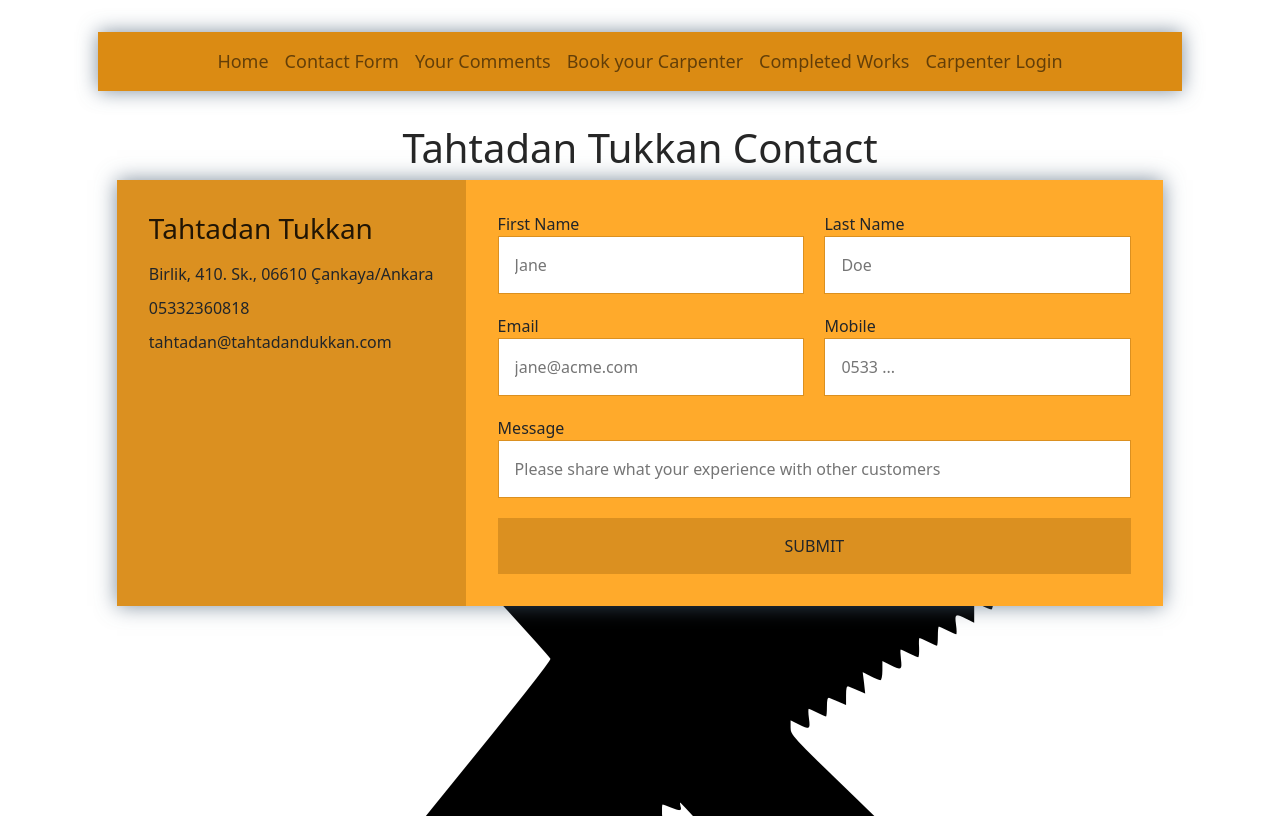
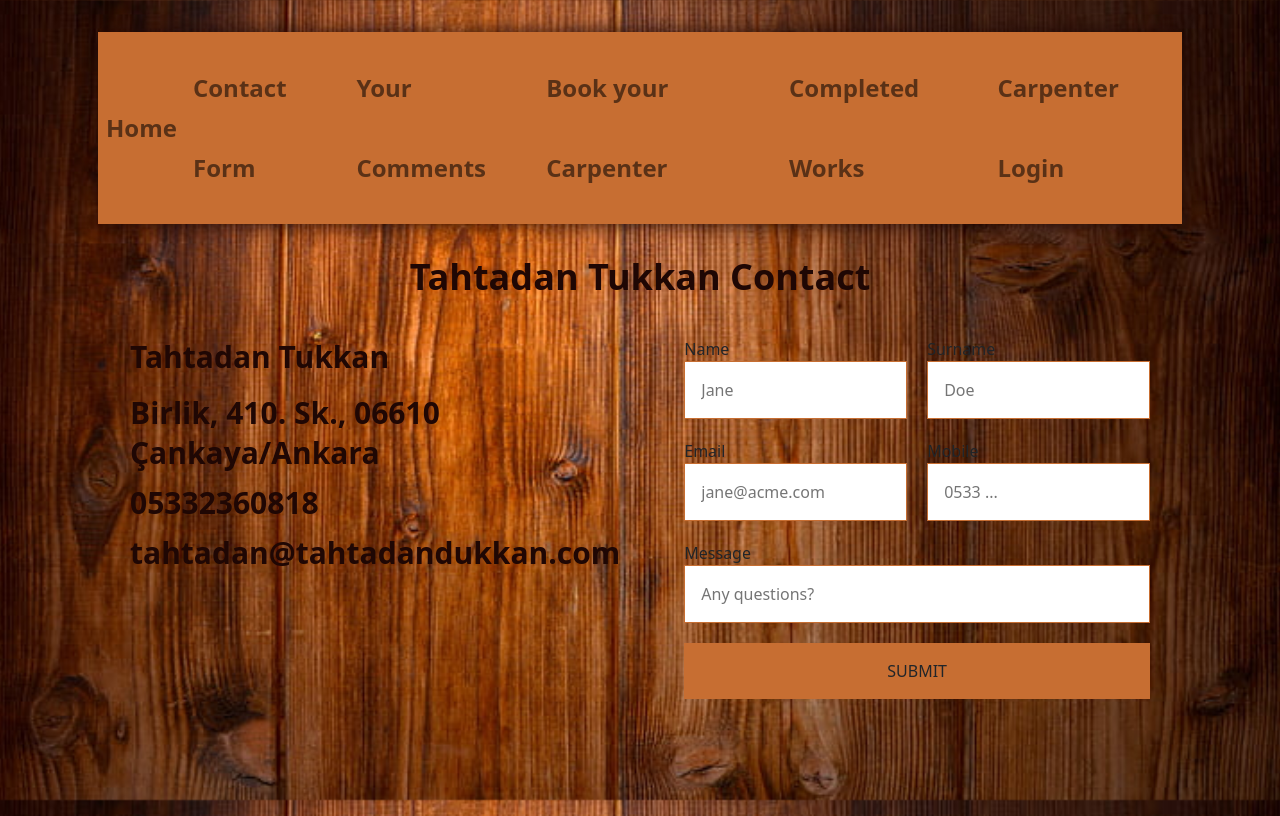
Before and after one commit to emresorkun/handyman-reactjs, a React (Create React App) app: page /contact-form in a window 1280 px wide. Built offline with nearby package versions, Linux system fonts and the light colour scheme.

Commit message:
comments-background styling

```diff
--- a/src/App.scss
+++ b/src/App.scss
@@ -16,28 +16,51 @@
 .form-company-info ul {
   list-style: none;
   padding: 0;
+
 }
 
 .form-company-info {
-  background: #db9020;
+  //background: #c76e32;
 }
 
 .form-company-info h3,
-ul {
+ul, .form-contact-input-header {
   text-align: center;
   margin: 0 0 1rem 0;
+  line-height: 40px;
+  font-size: 30px;
+  font-weight: 900;
+  color: #1f0704;
+
+}
+
+.form-contact-input-header {
+  text-align: center;
+  margin: 0 0 1rem 0;
+  line-height: 40px;
+  font-size: 30px;
+  font-weight: 900;
+  color: #1f0704;
+
 }
 
 .form-contact {
-  background: #ffaa2b;
+  //background: #a87c60;
+
+
 }
 
 .form-brand {
   text-align: center;
+  color: #1f0704;
+  line-height: 40px;
+  font-size: 36px;
+  font-weight: 900;
+
 }
 
-.form-wrapper {
-  box-shadow: 0 0 20px 0 rgba(72, 94, 116, 0.7);
+.form-er {
+  box-shadow: 0 0 20px 0 #1f0704;
 }
 
 .form-wrapper > * {
@@ -68,21 +91,21 @@ ul {
 .form-contact-input textarea {
   width: 100%;
   padding: 1em;
-  border: 1px solid #db9020;
+  border: 1px solid #c76e32;
 }
 
 .form-contact-input button {
-  background: #db9020;
+  background: #c76e32;
   border: 0;
   text-transform: uppercase;
 }
 
 .form-contact-input button:hover,
 .form-contact-input button:focus {
-  background: #24a513;
-  color: #051d22;
+  background: #1f0704;
+  color: #c76e32;
   outline: 0;
-  transition: background-color 2s ease-out;
+  transition: background-color 1s ease-out;
 }
 
 // CONTACT-comments FORM
@@ -138,8 +161,8 @@ ul {
 }
 
 .navbar {
-  background-color: #db8b13;
-  box-shadow: 0 0 20px 0 rgba(72, 94, 116, 0.7);
+  background-color: #c76e32;
+  box-shadow: 1px 0 20px 0 #1f0704;
   display: grid;
   place-items: center;
   align-items: center;
@@ -147,26 +170,30 @@ ul {
 }
 
 body {
-  background: #db8b13;
-  color: #485e74;
-  line-height: 1.6;
+  color: #1f0704;
+  line-height: 1.5;
+  font-family: "Muli", sans-serif;
+  background-image: url(./images/bg.png);
+  background-repeat: no-repeat;
+  background-size: cover;
+  //background-position: center 200px;
+  background-attachment: fixed;
+  -webkit-font-smoothing: antialiased;
+  -moz-osx-font-smoothing: grayscale;
   font-family: "Segoe UI", Tahoma, Geneva, Verdana, sans-serif;
   padding: 1em;
 }
 
-body {
-  color: #455;
-  line-height: 1.5;
-  font-family: "Muli", sans-serif;
-  background-image: url(./images/bg2.png);
-  background-repeat: no-repeat;
-  //background-size: cover;
-  background-position: center 200px;
-  background-attachment: fixed;
-  -webkit-font-smoothing: antialiased;
-  -moz-osx-font-smoothing: grayscale;
+.nav-link {
+  font-size: x-large;
+  color: #1f0704;
+  line-height: 80px;
+  font-size: 24px;
+  font-weight: 800;
 }
 
-.nav-link {
-  font-size: large;
+.errors-input {
+  color: red;
+  font-weight: 1000;
+  font-size: 18px;
 }
--- a/src/pages/Admin.js
+++ b/src/pages/Admin.js
@@ -1,9 +1,11 @@
 import React from 'react'
-
+import CommentsPrint from '../components/CommentsPrint'
  const Admin = () => {
   return (
+
     <div>
-      ADMIN PAGES
+    <CommentsPrint
+    />
     </div>
   )
 }
--- a/src/pages/Comments.js
+++ b/src/pages/Comments.js
@@ -13,7 +13,7 @@ const CommentsSchema = Yup.object().shape({
     .required("Required"),
   lastName: Yup.string().min(2, "Too Short!").max(30, "Too Long!"),
   comment: Yup.string()
-    .min(5, "Please a little longer!! (min 5 characters..)")
+    .min(5, "Comments should be longer (min 5 characters..)")
     .max(155, "Too Long!")
     .required("Required"),
   email: Yup.string().email("Invalid email").required("Required"),
@@ -48,16 +48,15 @@ function Comments() {
     <>
       <CommentsPrint />
       <div className="form-container">
-        <h1 className="form-brand">Tahtadan Tukkan Contact</h1>
+        <h1 className="form-brand">Share Your Comments With Us!</h1>
         <div className="form-wrapper">
-          <div className="form-company-info">
-            <h3>Tahtadan Tukkan</h3>
+          {/* <div className="form-company-info">
             <ul>
               <li>Birlik, 410. Sk., 06610 Çankaya/Ankara</li>
               <li>05332360818</li>
               <li>tahtadan@tahtadandukkan.com</li>
             </ul>
-          </div>
+          </div> */}
           <Formik
             initialValues={{
               firstName: "",
@@ -85,7 +84,12 @@ function Comments() {
                 <Form>
                   <div className="form-contact-input">
                     <p>
-                      <label htmlFor="firstName">First Name</label>
+                      <label
+                        htmlFor="firstName"
+                        className="form-contact-input-header"
+                      >
+                        Name
+                      </label>
                       <Field
                         id="firstName"
                         name="firstName"
@@ -93,18 +97,28 @@ function Comments() {
                         type="firstName"
                       />
                       {errors.firstName && touched.firstName ? (
-                        <div>{errors.firstName}</div>
+                        <div className="errors-input">{errors.firstName}</div>
                       ) : null}
                     </p>
                     <p>
-                      <label htmlFor="lastName">Last Name</label>
+                      <label
+                        htmlFor="lastName"
+                        className="form-contact-input-header"
+                      >
+                        Surname
+                      </label>
                       <Field id="lastName" name="lastName" placeholder="Doe" />
                       {errors.lastName && touched.lastName ? (
-                        <div>{errors.lastName}</div>
+                        <div className="errors-input">{errors.lastName}</div>
                       ) : null}
                     </p>
                     <p>
-                      <label htmlFor="email">Email</label>
+                      <label
+                        htmlFor="email"
+                        className="form-contact-input-header"
+                      >
+                        Email
+                      </label>
                       <Field
                         id="email"
                         name="email"
@@ -112,11 +126,16 @@ function Comments() {
                         type="email"
                       />
                       {errors.email && touched.email ? (
-                        <div>{errors.email}</div>
+                        <div className="errors-input">{errors.email}</div>
                       ) : null}
                     </p>
                     <p>
-                      <label htmlFor="phoneNumber">Mobile</label>
+                      <label
+                        htmlFor="phoneNumber"
+                        className="form-contact-input-header"
+                      >
+                        Mobile
+                      </label>
                       <Field
                         id="phoneNumber"
                         name="phoneNumber"
@@ -124,11 +143,16 @@ function Comments() {
                         type="phoneNumber"
                       />
                       {errors.phoneNumber && touched.phoneNumber ? (
-                        <div>{errors.phoneNumber}</div>
+                        <div className="errors-input">{errors.phoneNumber}</div>
                       ) : null}
                     </p>
                     <p className="full">
-                      <label htmlFor="comment">Comments</label>
+                      <label
+                        htmlFor="comment"
+                        className="form-contact-input-header"
+                      >
+                        Comments
+                      </label>
                       <Field
                         id="comment"
                         name="comment"
@@ -137,7 +161,7 @@ function Comments() {
                         rows="5"
                       />
                       {errors.comment && touched.comment ? (
-                        <div>{errors.comment}</div>
+                        <div className="errors-input">{errors.comment}</div>
                       ) : null}
                     </p>
                     <p className="full">
--- a/src/pages/ContactForm.js
+++ b/src/pages/ContactForm.js
@@ -66,17 +66,15 @@ function ContactForm() {
             }}
             validationSchema={ContactsSchema}
             onSubmit={async (values) => {
-
               await addDoc(contactsCollectionRef, values);
             }}
           >
-
             {({ errors, touched }) => (
               <div className="form-contact">
                 <Form>
                   <div className="form-contact-input">
                     <p>
-                      <label htmlFor="firstName">First Name</label>
+                      <label htmlFor="firstName">Name</label>
                       <Field
                         id="firstName"
                         name="firstName"
@@ -84,14 +82,14 @@ function ContactForm() {
                         type="firstName"
                       />
                       {errors.firstName && touched.firstName ? (
-                        <div>{errors.firstName}</div>
+                        <div className="errors-input">{errors.firstName}</div>
                       ) : null}
                     </p>
                     <p>
-                      <label htmlFor="lastName">Last Name</label>
+                      <label htmlFor="lastName">Surname</label>
                       <Field id="lastName" name="lastName" placeholder="Doe" />
                       {errors.lastName && touched.lastName ? (
-                        <div>{errors.lastName}</div>
+                        <div className="errors-input">{errors.lastName}</div>
                       ) : null}
                     </p>
                     <p>
@@ -103,7 +101,7 @@ function ContactForm() {
                         type="email"
                       />
                       {errors.email && touched.email ? (
-                        <div>{errors.email}</div>
+                        <div className="errors-input">{errors.email}</div>
                       ) : null}
                     </p>
                     <p>
@@ -115,7 +113,7 @@ function ContactForm() {
                         type="phoneNumber"
                       />
                       {errors.phoneNumber && touched.phoneNumber ? (
-                        <div>{errors.phoneNumber}</div>
+                        <div className="errors-input">{errors.phoneNumber}</div>
                       ) : null}
                     </p>
                     <p className="full">
@@ -123,12 +121,12 @@ function ContactForm() {
                       <Field
                         id="message"
                         name="message"
-                        placeholder="Please share what your experience with other customers"
+                        placeholder="Any questions?"
                         type="textarea"
                         rows="5"
                       />
                       {errors.message && touched.message ? (
-                        <div>{errors.message}</div>
+                        <div className="errors-input">{errors.message}</div>
                       ) : null}
                     </p>
                     <p className="full">
--- a/src/pages/works.scss
+++ b/src/pages/works.scss
@@ -5,8 +5,6 @@
   margin: 0;
   padding: 0;
 }
-
-
 
 h1,
 h2,
@@ -60,8 +58,8 @@ header {
   text-align: center;
   // color: rgba(0, 0, 0, 0.55);
   // box-shadow: 0 0 10px 0 rgba(72, 94, 116, 0.7);
-  background-color:  #db8b13;
-  box-shadow: 0 0 20px 0 rgba(72, 94, 116, 0.7);
+  background-color: #c76e32;
+  box-shadow: 0 0 20px 0 #1f0704;
   display: grid;
   place-items: center;
   align-items: center;
@@ -69,7 +67,7 @@ header {
   margin-bottom: 20px;
 }
 
-.wrapper {
+.logo-wrapper {
   width: 100%;
   max-width: 900px;
   padding: 10px;
@@ -78,8 +76,9 @@ header {
 
 .logo {
   line-height: 60px;
-  font-size: 27px;
-  font-weight: 600;
+  font-size: 34px;
+  font-weight: 700;
+  color: #1f0704;
 }
 
 main .wrapper {
@@ -90,8 +89,7 @@ main .wrapper {
   padding: 20px;
   margin-bottom: 50px;
   background-color: #fff;
-  box-shadow: 0px 2px 3px rgba(0, 0, 0, 0.13), 1px 2px 2px rgba(0, 0, 0, 0.1),
-    -1px -2px 2px rgba(0, 0, 0, 0.05);
+  box-shadow: 0px 2px 3px #1f0704, 1px 2px 2px #1f0704, -1px -2px 2px #1f0704;
 }
 
 .post img {
```
Also changed, not shown: src/components/CommentsPrint.js (+13 -5 lines), src/components/Post.js (+8 -2 lines), src/images/bg.png.
